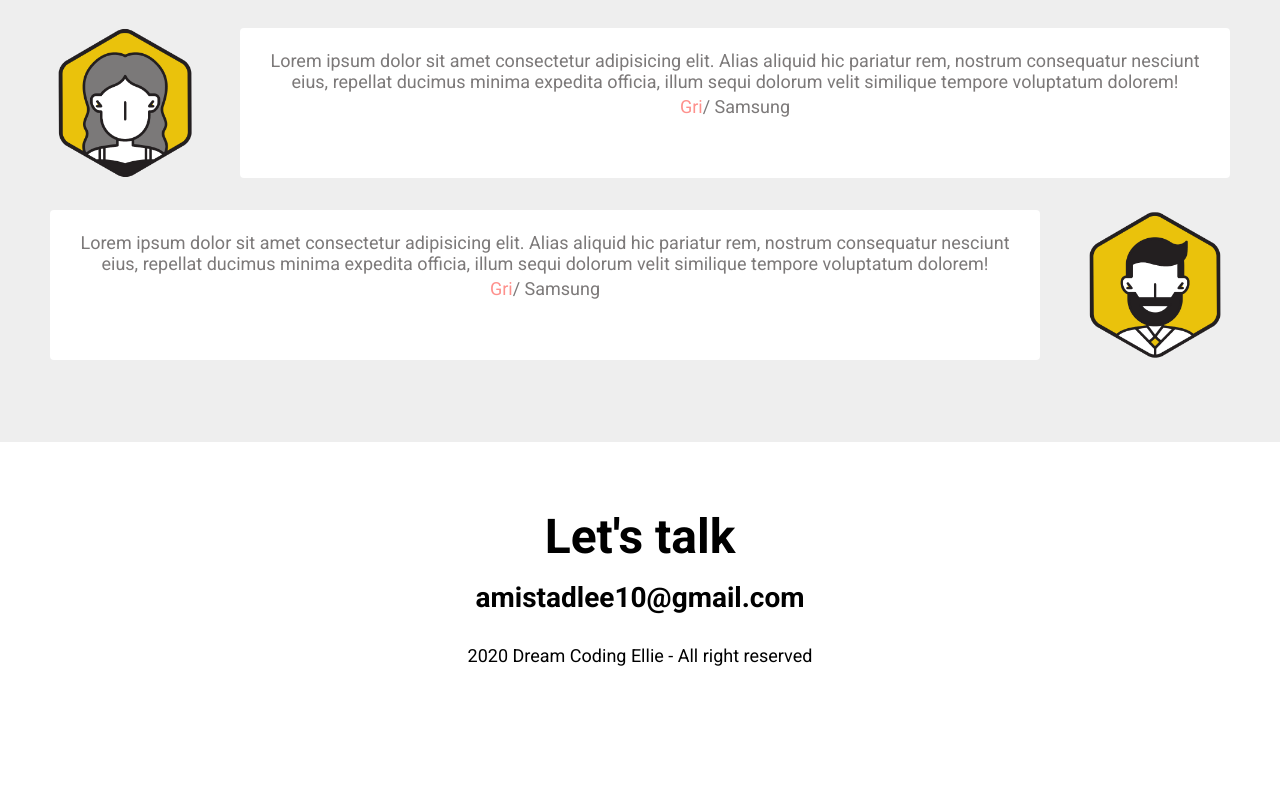
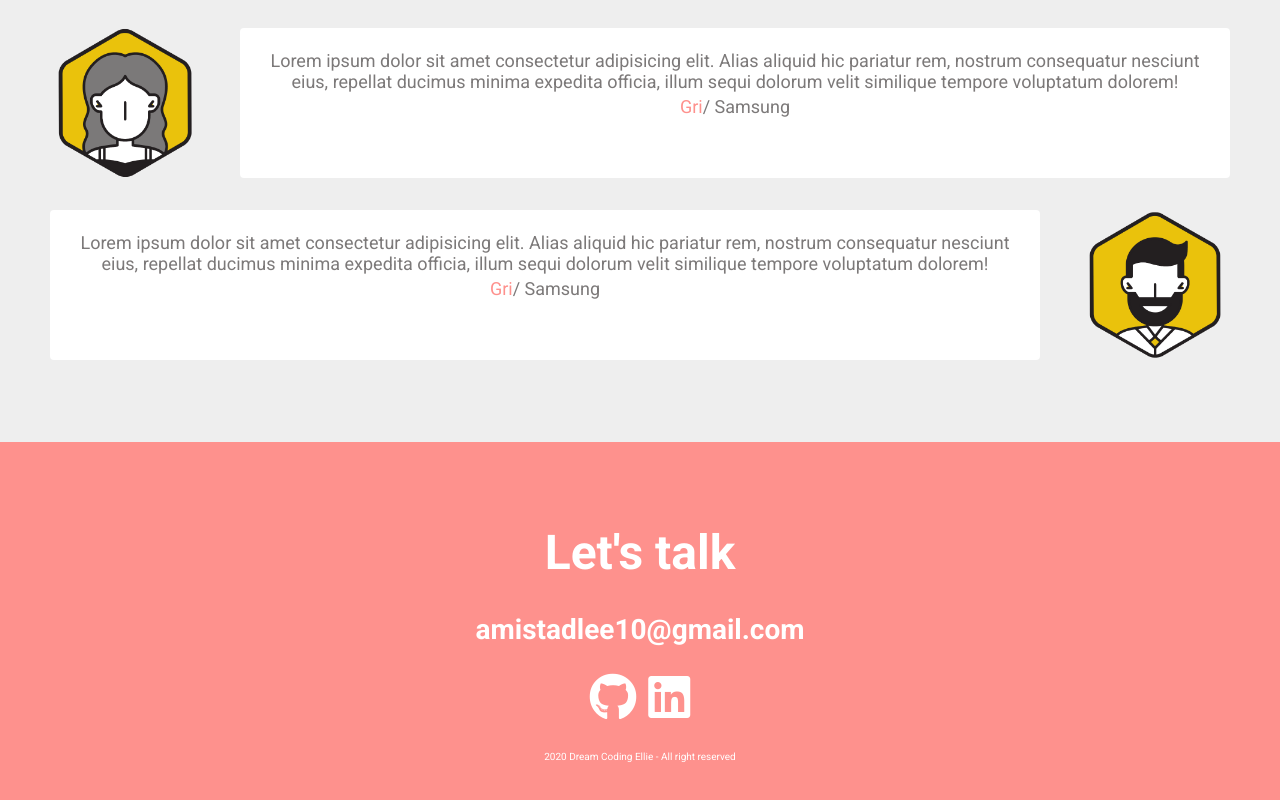
Before and after one commit to GriGni/carrer__portfolio, a plain HTML site: page index.html in a window 1280 px wide. Shown: the part 3310-4110 px from the top of the page. Before the commit the page ends 4030 px from the top, so only its background shows below. Drawn offline with Linux system fonts and the light colour scheme.

Commit message:
add css:contact

```diff
--- a/css/style.css
+++ b/css/style.css
@@ -424,3 +424,32 @@ p {
 .testimonial__speech-bubble a {
   color: var(--color-pink);
 }
+
+#contact {
+  background-color: var(--color-pink);
+}
+
+.contact__title,
+.contact__email,
+.contact__rigths {
+  color: var(--color-white);
+}
+
+.contact__title {
+  margin: 32px 0;
+}
+
+.contact__links {
+  font-size: var(--font-large);
+  margin: 24px 0;
+  transition: all var(--animation-duration) ease-in;
+}
+
+.contact__links i:hover {
+  transform: scale(1.1);
+  color: var(--color-blue);
+}
+
+.contact__rigths {
+  font-size: x-small;
+}
```
